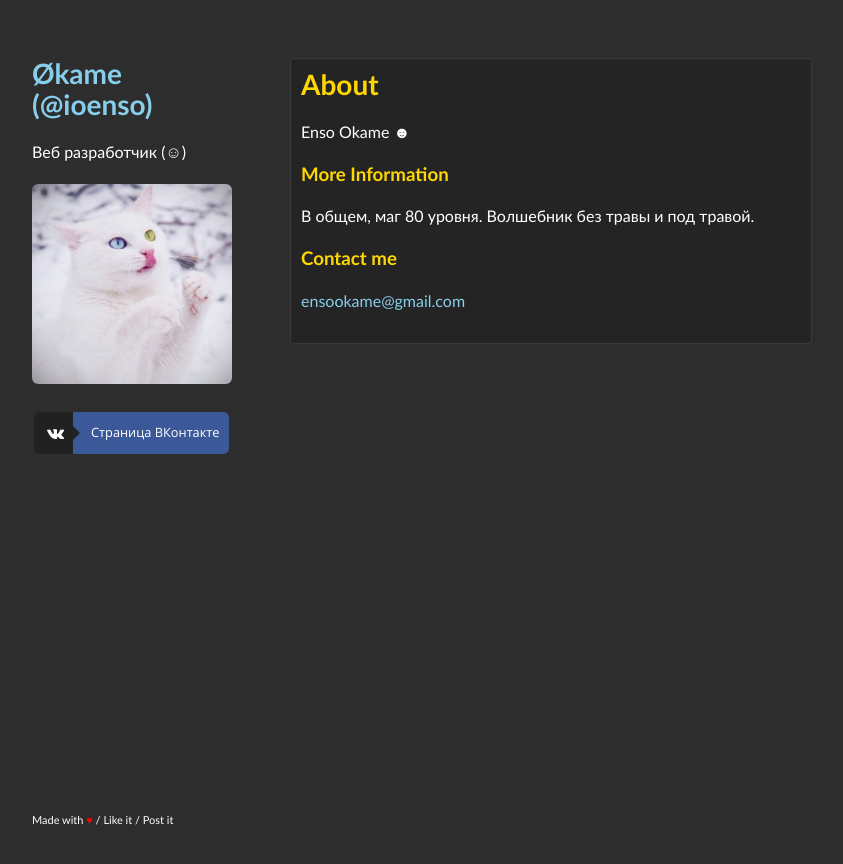
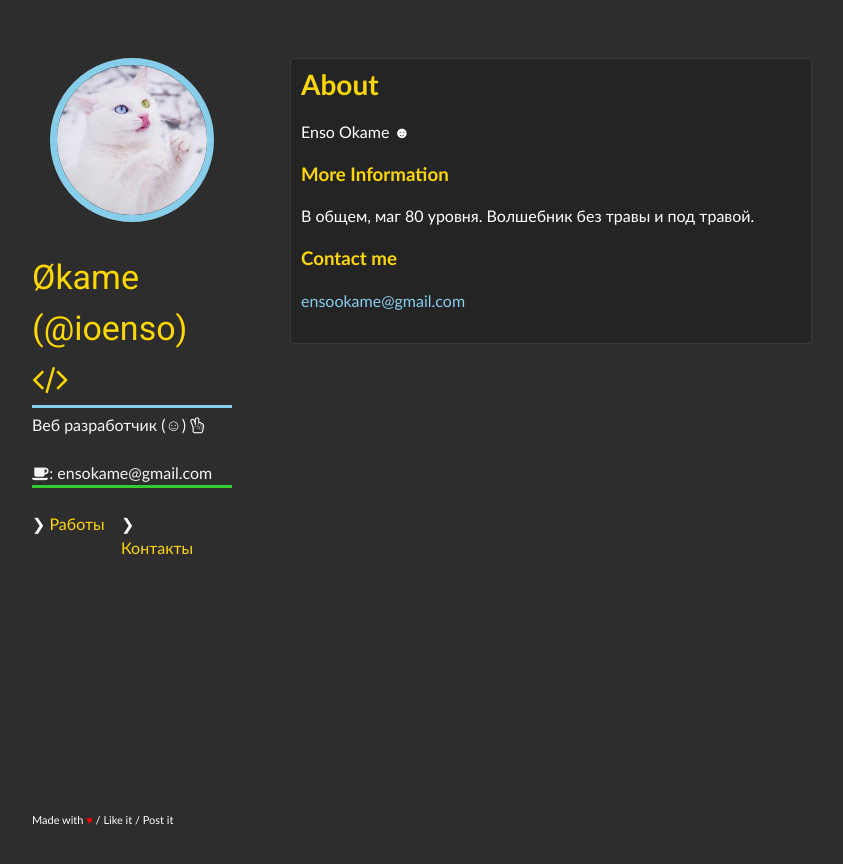
Before and after one commit to IOEnso/ioenso.github.io, a Jekyll site: the page built from about.md, in a window 1280 px wide. Shown: the top 864 px of the page, without its empty margins (218-1061 px from the left). Built offline with Jekyll 4.4.1, drawn with Linux system fonts in a browser that asks for light colours.

Commit message:
Update header.html

```diff
--- a/_includes/header.html
+++ b/_includes/header.html
@@ -1,10 +1,10 @@
-    <header>
-	<h1><a href="/">{{ site.name }}</a></h1>
-        <p>{{ site.description }}</p>
-        <img class="avatar" src="{{ site.avatar }}" width="200px" />
-        <p class="view">
-		<div id="social-platforms">
-		<a class="btn btn-icon btn-vk" href="#"><i class="fa fa-vk"></i><span>Страница ВКонтакте</span></a>
-		</div>
-		</p>
-    </header>
+      <header>
+	<center><img src="{{ site.avatar }}" class="rounded border-blue" width="150px"/></center><br />
+	<div class="logo">{{ site.name }} <i class="fa fa-code"></i></h1></div>
+	<p class="dsbk">{{ site.description }} <i class="fa fa-hand-peace-o"></i><br /><br />
+	<i class="fa fa-coffee"></i>: ensokame@gmail.com</p><br />
+	<ul>
+	<li>❯ <a href="#">Работы</a></li>
+	<li>❯ <a href="#">Контакты</a></li>
+	</ul>
+      </header>
```
